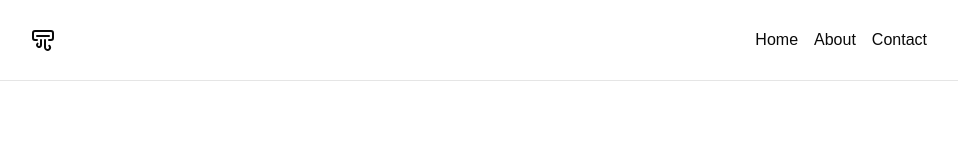
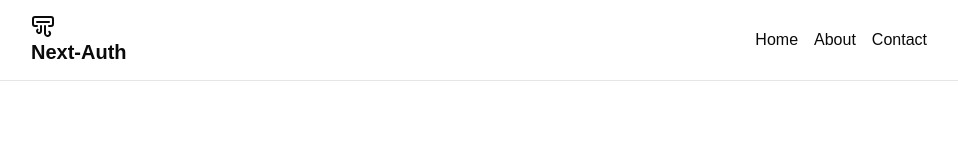
Before and after one commit to zabihbakhtiari/next-auth, a Next.js app: page / in a window 1280 px wide. Shown: the top 160 px of the page, without its empty margins (161-1119 px from the left). Built offline with nearby package versions, Linux system fonts and the light colour scheme.

Commit message:
add logo

```diff
--- a/components/navbar.tsx
+++ b/components/navbar.tsx
@@ -7,8 +7,10 @@ export default function Navbar() {
     <nav className='border-b px-4 py-2 bg-white'>
       <div className='flex items-center justify-between mx-auto max-w-4xl h-16'>
         <Link href="/" className="text-xl font-bold">
+
          <Link href='/'>
          <AirVent />
+         <span>Next-Auth</span>
          </Link>
         </Link>
 
```
